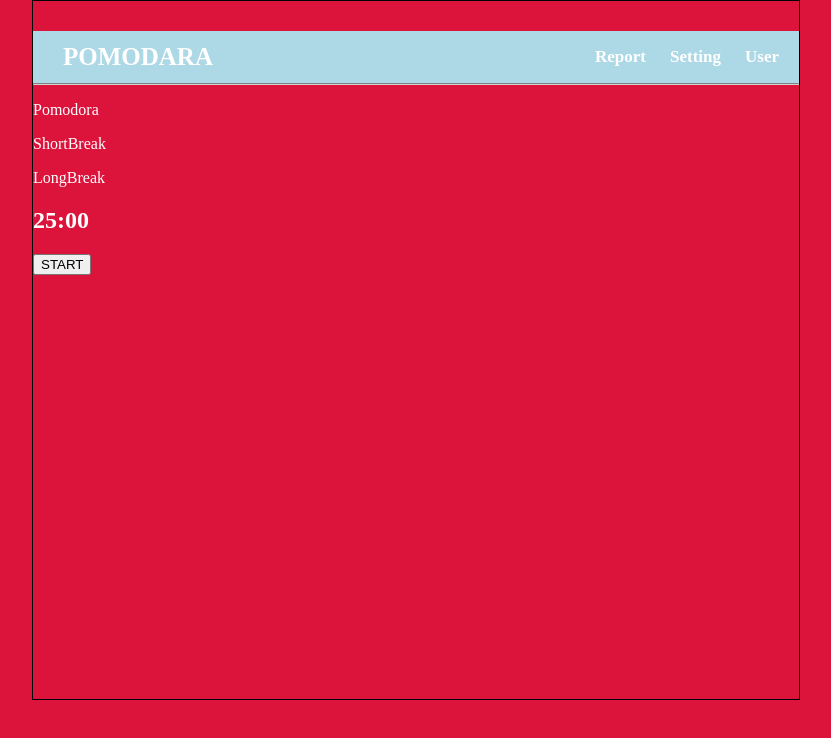
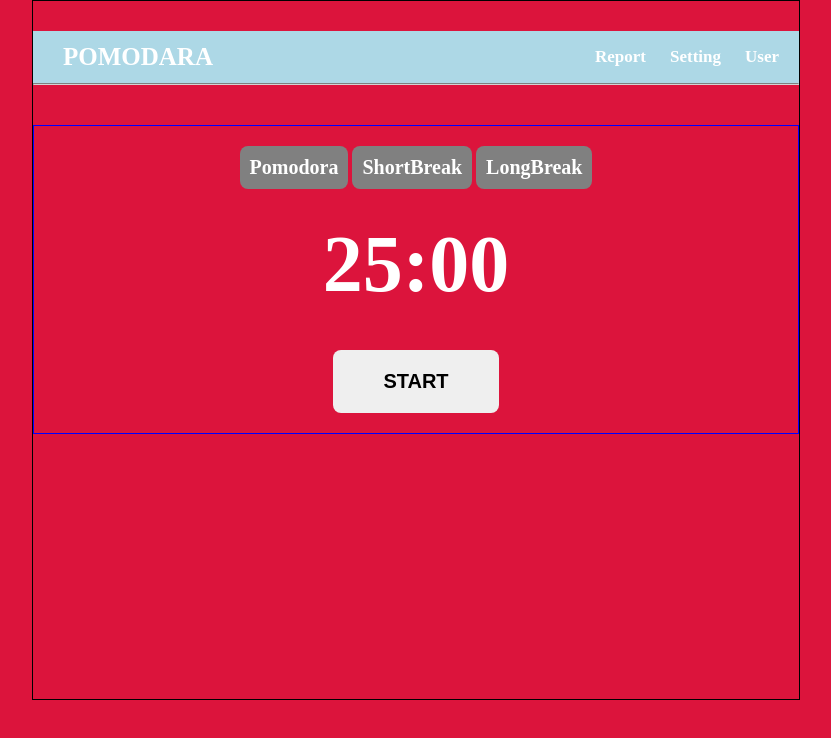
Before and after one commit to Najeeb-joya/pomodoro-timer, a plain HTML site: page index.html in a window 1280 px wide. Shown: the whole page, without its empty margins (224-1055 px from the left). Drawn offline with Linux system fonts and the light colour scheme.

Commit message:
stlye added for timer section

```diff
--- a/style.css
+++ b/style.css
@@ -53,3 +53,31 @@ hr{
     border-color:lightgray;
 
 }
+div.timer{
+    margin:40px auto;
+    border: 1px blue solid;
+    text-align: center;
+}
+div.timer p{
+    display: inline-block;
+    padding: 10px;
+    font-size: 20px;
+    cursor: pointer;
+    background-color: gray;
+    border-radius: 8px;
+    font-weight: bold;
+}
+.timer-show{
+    font-size: 80px;
+    margin-top: 10px;
+    margin-bottom: 40px;
+
+}
+button{
+    margin-bottom: 20px;
+    font-size: 20px;
+    font-weight: bolder;
+    border-radius: 8px;
+    border: none;
+    padding: 20px 50px;
+}
```
